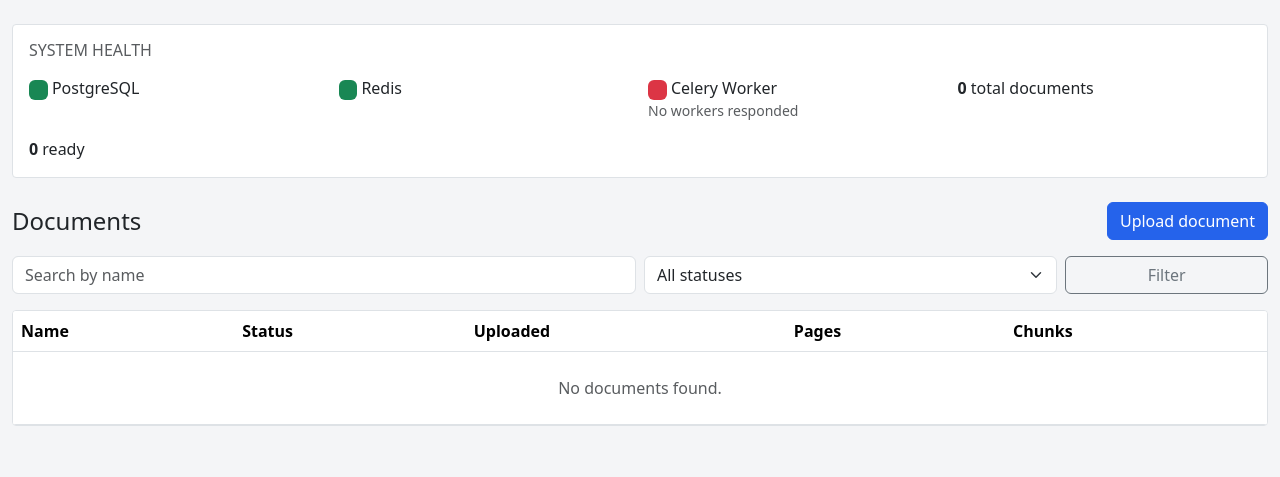
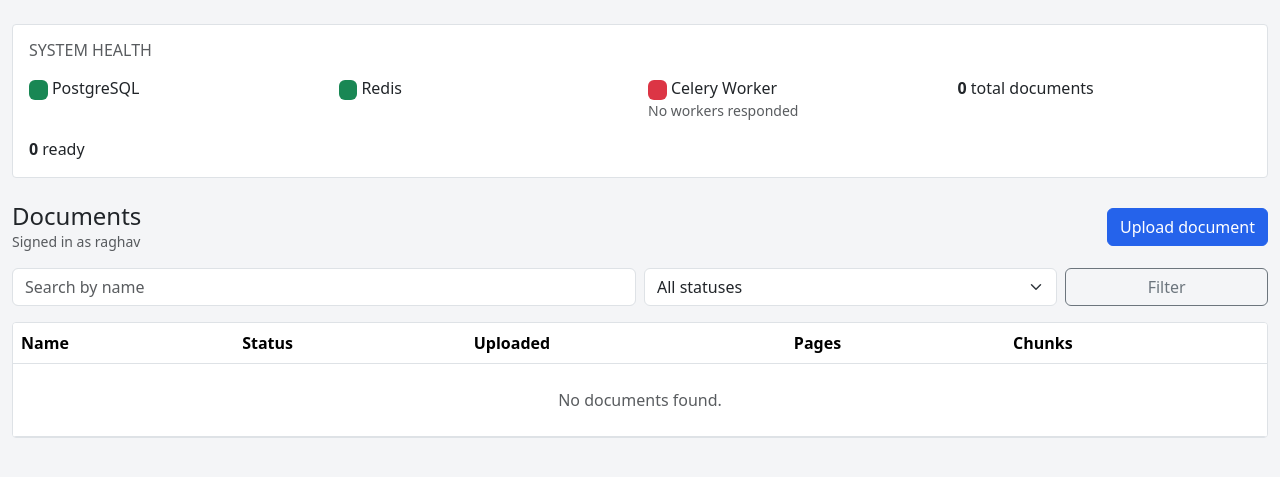
Before and after one commit to raghav-273/sage, a Django app: page / in a window 1280 px wide. Shown: the part 56-533 px from the top of the page. Run offline with Django 5.2, Linux system fonts and the light colour scheme; a user stored in the database is signed in; data that the repository does not hold is empty; parts of the project's set-up code (start-up, migrations or seed data) failed here and were passed over; some libraries are stand-ins or nearby versions.

Commit message:
fix(auth): restore authenticated username display

```diff
--- a/apps/portal/templates/portal/dashboard.html
+++ b/apps/portal/templates/portal/dashboard.html
@@ -19,7 +19,10 @@
 </div>
 
 <div class="d-flex justify-content-between align-items-center mb-3">
-  <h1 class="h4 mb-0">Documents</h1>
+  <div>
+    <h1 class="h4 mb-0">Documents</h1>
+    <p class="small text-muted mb-0">Signed in as {{ user.username }}</p>
+  </div>
   <a href="{% url 'document-upload-page' %}" class="btn btn-primary">Upload document</a>
 </div>
 
```
